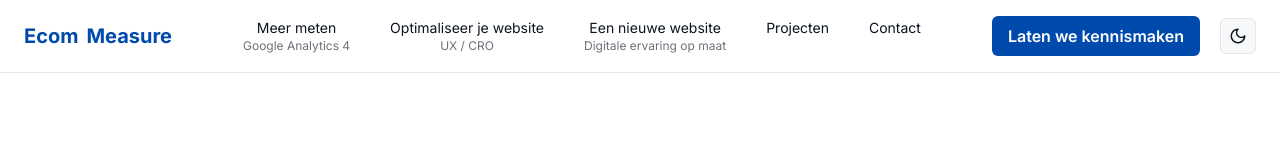
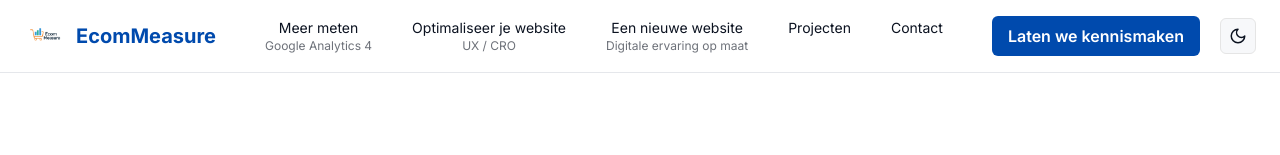
Before and after one commit to ProjectBibo/EcomMeasure3, a React (Vite) app: page / in a window 1280 px wide. Shown: the top 155 px of the page. Built offline with nearby package versions, Linux system fonts and the light colour scheme.

Commit message:
Update Header.jsx

```diff
--- a/src/components/Header.jsx
+++ b/src/components/Header.jsx
@@ -5,30 +5,48 @@ export default function Header() {
   return (
     <header className="border-b bg-white dark:bg-surface-dark sticky top-0 z-50">
       <div className="max-w-7xl mx-auto flex justify-between items-center px-6 py-4">
-        {/* Logo */}
-        <a href="#hero" className="flex items-center gap-2 text-xl font-bold text-brand-blue">
-          <span className="text-brand-blue">Ecom</span>Measure
+
+        {/* 🔹 Logo */}
+        <a href="#hero" className="flex items-center gap-3">
+          <img
+            src="/logo.png"           // dit logo moet in de map /public staan
+            alt="EcomMeasure logo"
+            className="h-10 w-auto"
+          />
+          <span className="text-xl font-bold text-brand-blue">
+            EcomMeasure
+          </span>
         </a>
 
-        {/* Navigatie */}
+        {/* 🔹 Navigatie */}
         <nav className="hidden md:flex gap-10 text-sm text-neutralInk dark:text-gray-300">
           <div className="flex flex-col items-center hover:text-brand-blue cursor-pointer">
             <span>Meer meten</span>
-            <span className="text-xs text-neutralInk/60 dark:text-gray-400">Google Analytics 4</span>
+            <span className="text-xs text-neutralInk/60 dark:text-gray-400">
+              Google Analytics 4
+            </span>
           </div>
           <div className="flex flex-col items-center hover:text-brand-blue cursor-pointer">
             <span>Optimaliseer je website</span>
-            <span className="text-xs text-neutralInk/60 dark:text-gray-400">UX / CRO</span>
+            <span className="text-xs text-neutralInk/60 dark:text-gray-400">
+              UX / CRO
+            </span>
           </div>
           <div className="flex flex-col items-center hover:text-brand-blue cursor-pointer">
             <span>Een nieuwe website</span>
-            <span className="text-xs text-neutralInk/60 dark:text-gray-400">Digitale ervaring op maat</span>
+            <span className="text-xs text-neutralInk/60 dark:text-gray-400">
+              Digitale ervaring op maat
+            </span>
           </div>
-          <a href="#projects" className="hover:text-brand-blue">Projecten</a>
-          <a href="#contact" className="hover:text-brand-blue">Contact</a>
+          <a href="#projects" className="hover:text-brand-blue">
+            Projecten
+          </a>
+          <a href="#contact" className="hover:text-brand-blue">
+            Contact
+          </a>
         </nav>
 
-        {/* CTA + Dark toggle */}
+        {/* 🔹 CTA + Dark toggle */}
         <div className="flex items-center gap-3">
           <a
             href="#contact"
```
